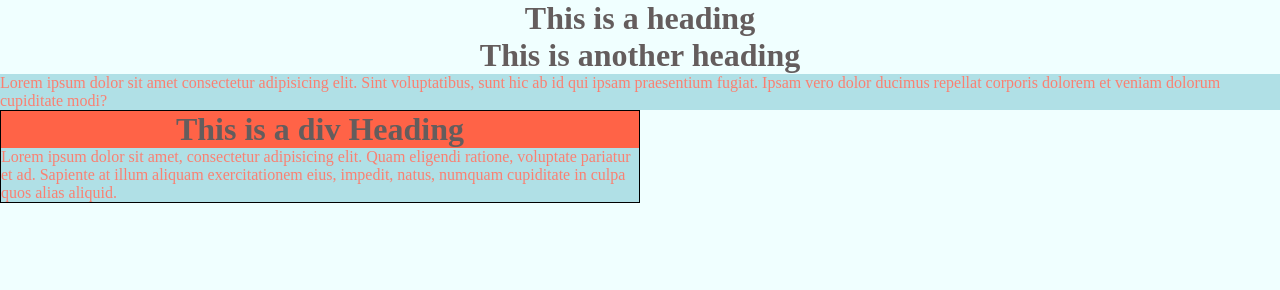
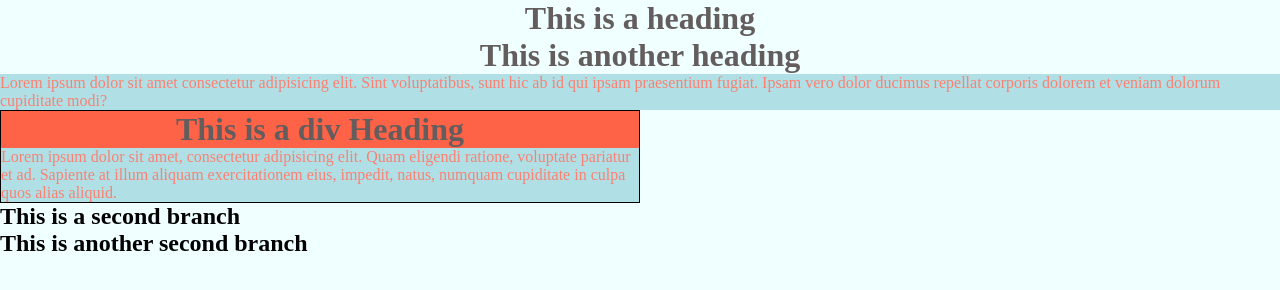
Before and after one commit to rokirahman/website-tow, a plain HTML site: page index.html in a window 1280 px wide. Drawn offline with Linux system fonts and the light colour scheme.

Commit message:
learning about second branch

```diff
--- a/index.html
+++ b/index.html
@@ -20,5 +20,8 @@
             Lorem ipsum dolor sit amet, consectetur adipisicing elit. Quam eligendi ratione, voluptate pariatur et ad. Sapiente at illum aliquam exercitationem eius, impedit, natus, numquam cupiditate in culpa quos alias aliquid.
         </p>
     </div>
+
+    <h2>This is a second branch</h2>
+    <h2>This is another second branch</h2>
 </body>
 </html>
```
